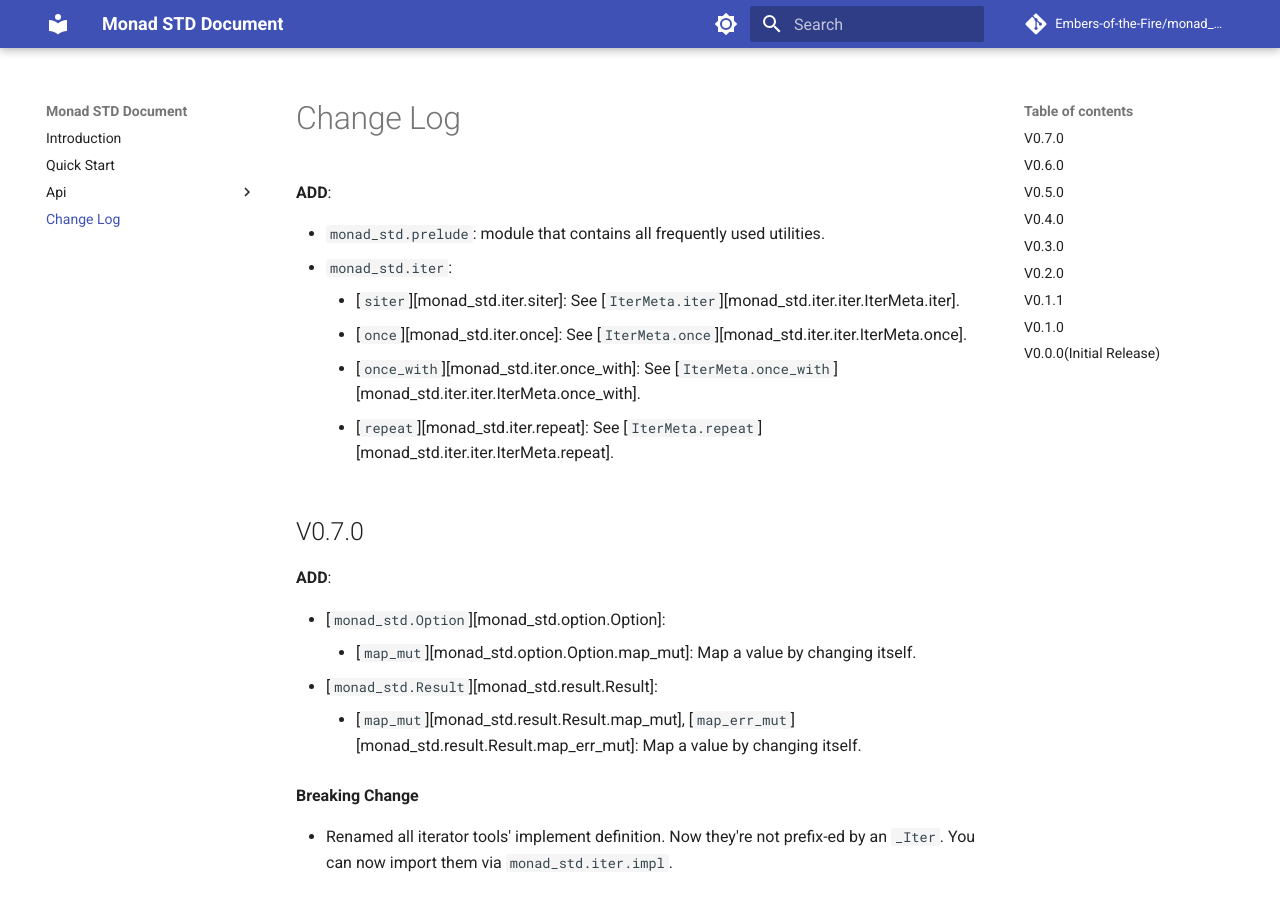
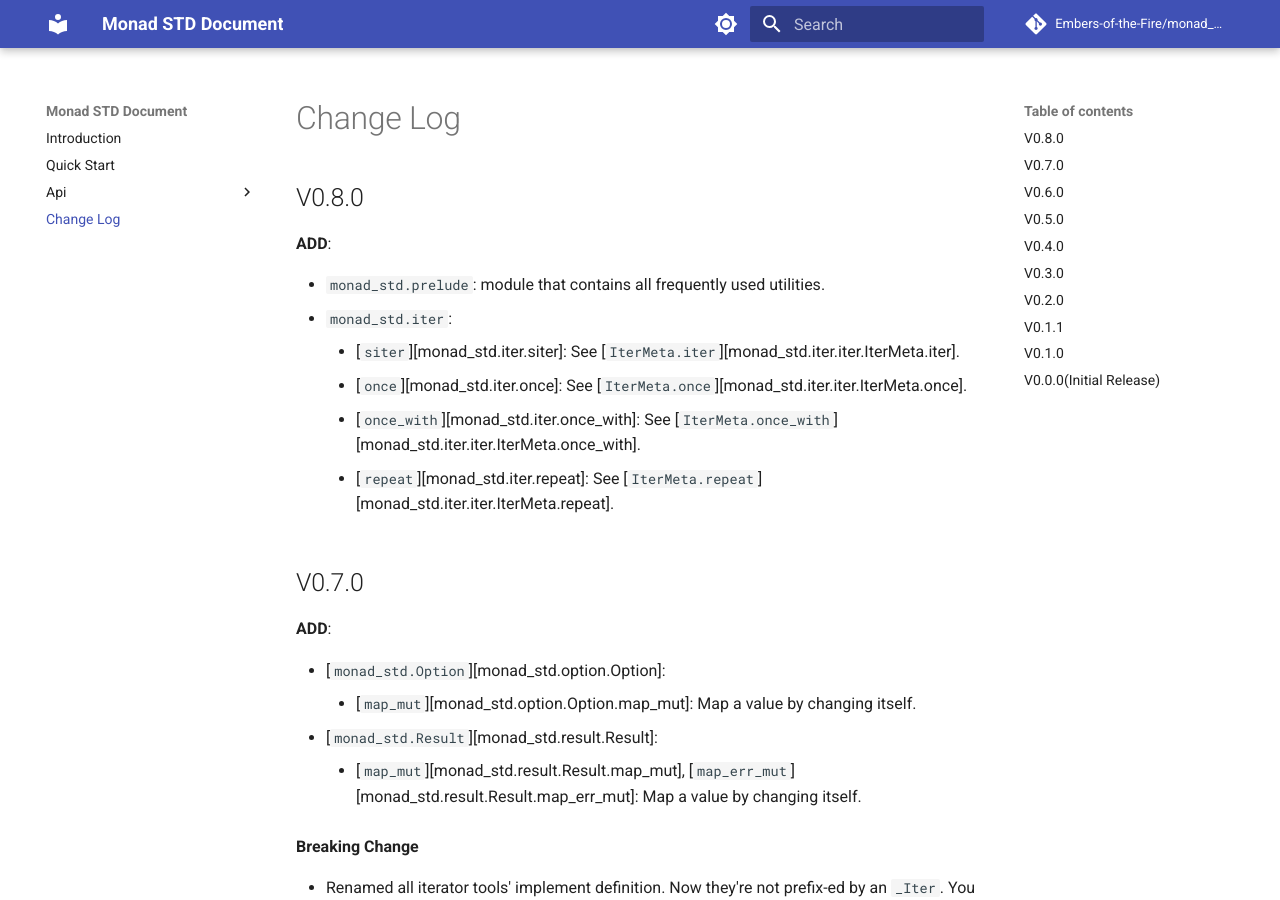
Before and after one commit to Embers-of-the-Fire/monad-std, an MkDocs documentation site: the page built from docs_src/docs/CHANGELOG.md, in a window 1280 px wide and 900 px high. Built offline with MkDocs 1.6.1 and Material for MkDocs 9.7.7, drawn with Linux system fonts in a browser that asks for light colours; comment, search, counter and statistics services are not loaded.

Commit message:
fix: add changelog title

```diff
--- a/docs_src/docs/CHANGELOG.md
+++ b/docs_src/docs/CHANGELOG.md
@@ -1,4 +1,6 @@
 # Change Log
+
+## V0.8.0
 
 **ADD**:
 
```
